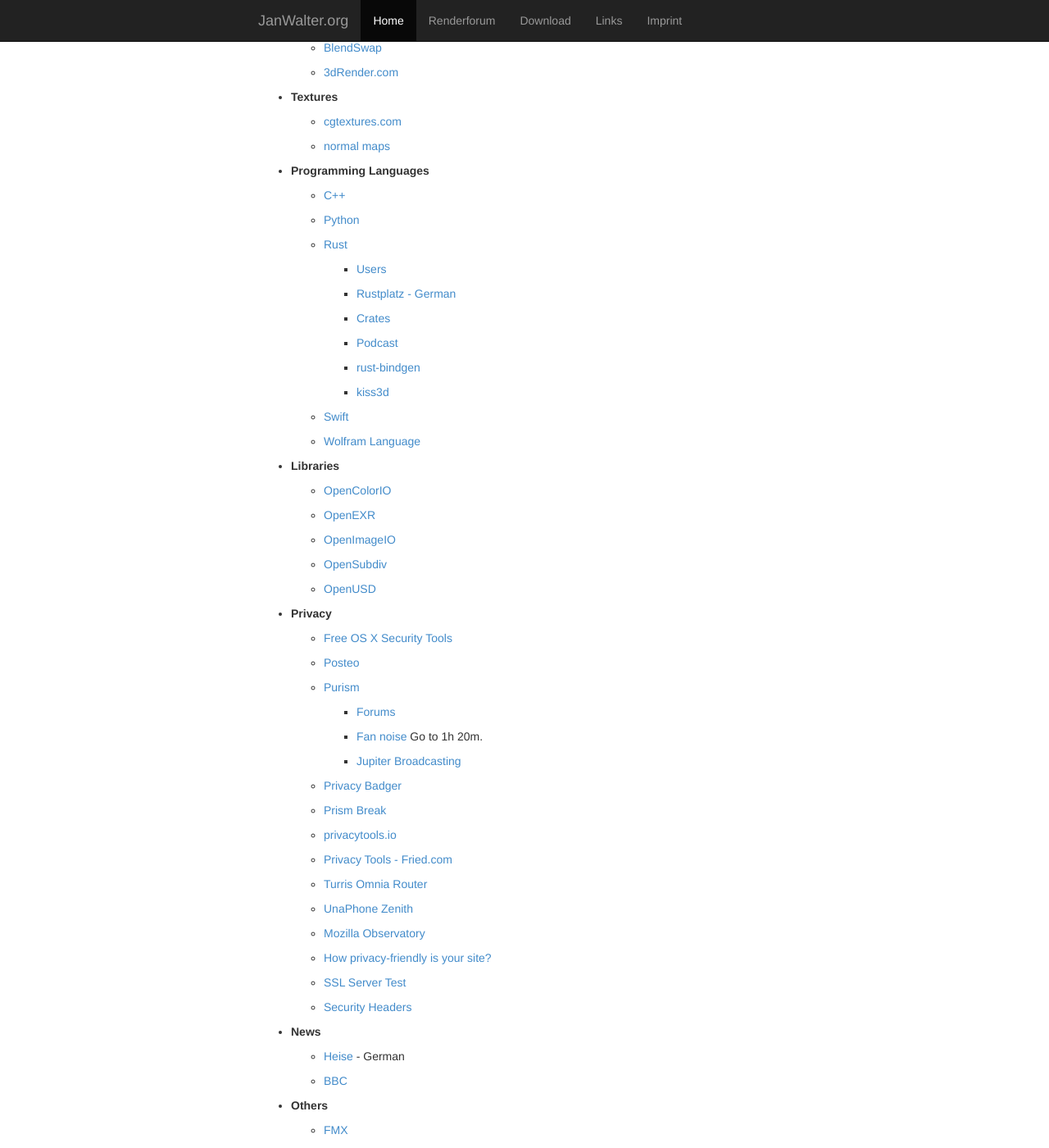
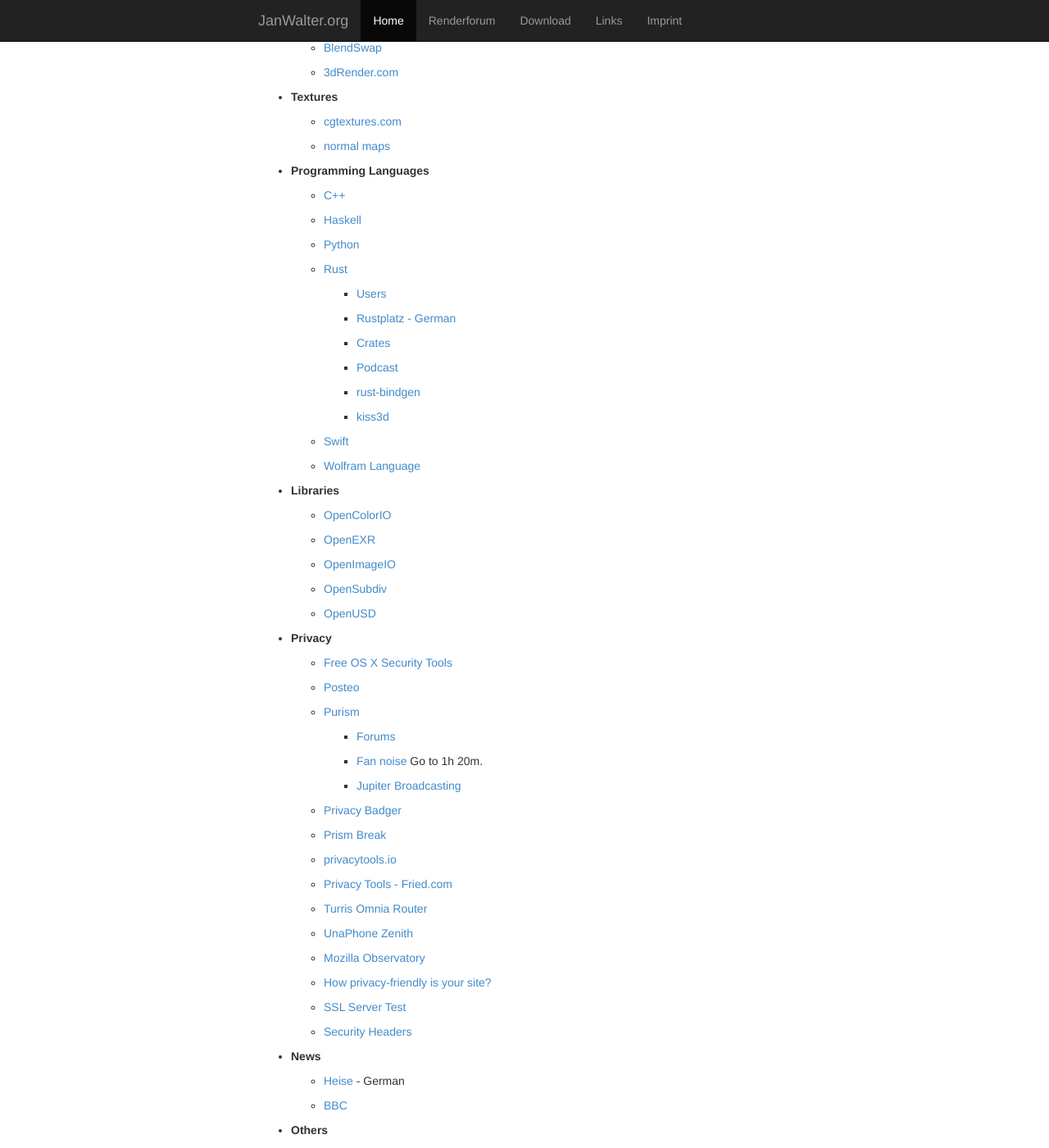
Before and after one commit to wahn/jan_walter_org, a Jekyll site: the page built from links/index.md, in a window 1280 px wide and 1400 px high, scrolled down 2112 px. Shown: the whole window at 82% size. Built offline with Jekyll 4.4.1, drawn with Linux system fonts in a browser that asks for light colours; Markdown is read by kramdown in place of the engine named in the settings.

Commit message:
Add link to Haskell (language) and solarized web page.

```diff
--- a/links/index.md
+++ b/links/index.md
@@ -165,6 +165,8 @@
 
     - [C++](http://www.cplusplus.com/reference)
 
+    - [Haskell](https://www.haskell.org)
+
     - [Python](https://www.python.org)
 
     - [Rust](http://www.rust-lang.org)
```
Also changed, not shown: other parts of links/index.md (+2 -0 lines).
